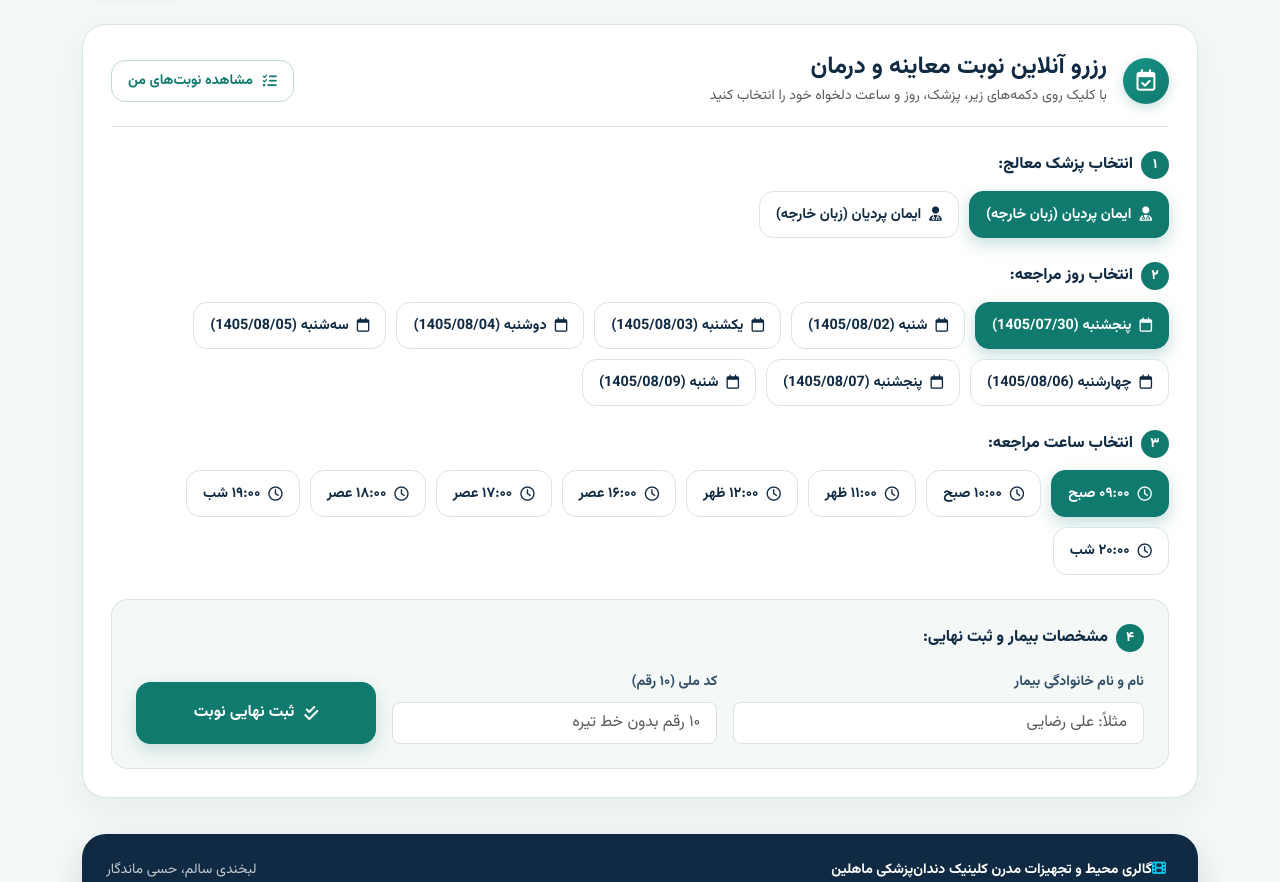
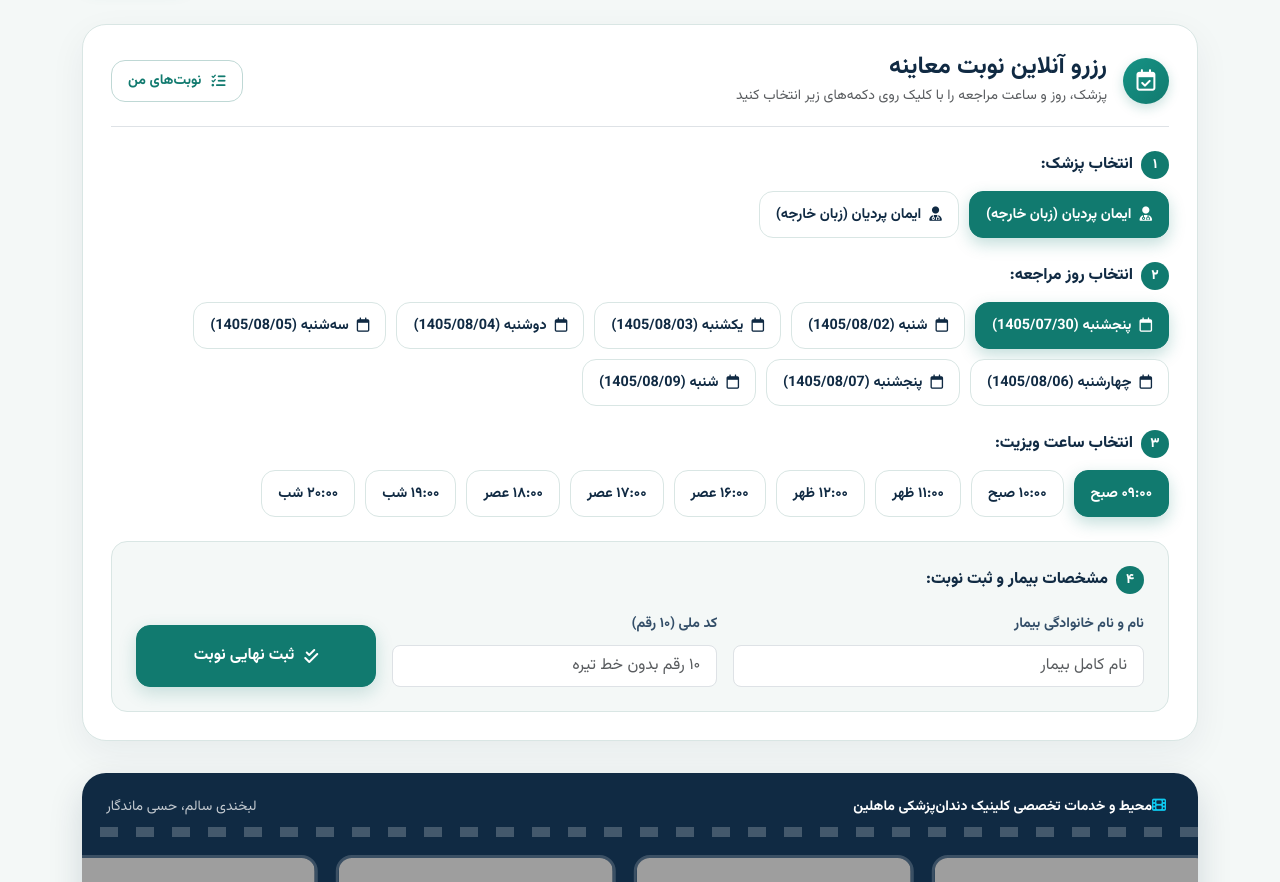
Before and after one commit to pakfetratkamran/mahlin-clinic, a Django app: page /book/ in a window 1280 px wide. Shown: the part 103-985 px from the top of the page. Run offline with Django 5.2, Linux system fonts and the light colour scheme; a user stored in the database is signed in; data comes from the database, SQL or seed files in the repository; grey boxes are pictures that could not be loaded.

Commit message:
Update book.html

```diff
--- a/templates/book.html
+++ b/templates/book.html
@@ -12,7 +12,6 @@
         box-shadow: 0 12px 36px rgba(16, 42, 67, 0.06);
     }
 
-    /* دکمه‌های انتخاب بالا (پزشک، روز، ساعت) */
     .choice-grid {
         display: flex;
         flex-wrap: wrap;
@@ -68,18 +67,18 @@
         justify-content: center;
     }
 
-    /* نوار فیلمی متحرک عکس‌های دندان‌پزشکی در پایین صفحه */
+    /* نوار فیلمی متحرک عکس‌های دندان‌پزشکی در پایین دکمه‌ها */
     .cinema-section {
-        margin-top: 36px;
+        margin-top: 32px;
         background: var(--mahlin-navy);
         border-radius: 24px;
-        padding: 24px 0;
+        padding: 22px 0;
         overflow: hidden;
         position: relative;
         box-shadow: 0 14px 34px rgba(16, 42, 67, 0.15);
     }
 
-    .film- perforation {
+    .film-perforation {
         height: 10px;
         background-image: repeating-linear-gradient(to left, rgba(255,255,255,0.22) 0, rgba(255,255,255,0.22) 18px, transparent 18px, transparent 36px);
         margin: 8px 0;
@@ -89,7 +88,7 @@
         display: flex;
         gap: 18px;
         width: max-content;
-        animation: scrollFilm 32s linear infinite;
+        animation: scrollFilm 30s linear infinite;
         padding: 10px 18px;
     }
 
@@ -98,8 +97,8 @@
     }
 
     .film-frame {
-        width: 290px;
-        height: 185px;
+        width: 280px;
+        height: 180px;
         border-radius: 16px;
         overflow: hidden;
         position: relative;
@@ -111,11 +110,6 @@
         width: 100%;
         height: 100%;
         object-fit: cover;
-        transition: transform 0.4s ease;
-    }
-
-    .film-frame:hover img {
-        transform: scale(1.07);
     }
 
     .film-caption {
@@ -123,7 +117,7 @@
         bottom: 0;
         right: 0;
         left: 0;
-        background: linear-gradient(transparent, rgba(16, 42, 67, 0.88));
+        background: linear-gradient(transparent, rgba(16, 42, 67, 0.9));
         color: #fff;
         padding: 10px 14px 8px;
         font-size: 0.82rem;
@@ -140,7 +134,7 @@
 {% block content %}
 <div class="container py-4">
 
-    <!-- بخش بالایی: تمام دکمه‌های انتخاب نوبت در یک قاب یکپارچه -->
+    <!-- بخش بالا: تمام دکمه‌های انتخاب نوبت -->
     <div class="booking-panel">
         <div class="d-flex flex-wrap justify-content-between align-items-center border-bottom pb-3 mb-4 gap-2">
             <div class="d-flex align-items-center gap-3">
@@ -148,103 +142,84 @@
                     <i class="fa-regular fa-calendar-check"></i>
                 </span>
                 <div>
-                    <h4 class="fw-bold mb-0" style="color: var(--mahlin-navy);">رزرو آنلاین نوبت معاینه و درمان</h4>
-                    <small class="text-muted">با کلیک روی دکمه‌های زیر، پزشک، روز و ساعت دلخواه خود را انتخاب کنید</small>
+                    <h4 class="fw-bold mb-0" style="color: var(--mahlin-navy);">رزرو آنلاین نوبت معاینه</h4>
+                    <small class="text-muted">پزشک، روز و ساعت مراجعه را با کلیک روی دکمه‌های زیر انتخاب کنید</small>
                 </div>
             </div>
             <a href="/patient-panel/" class="btn-mahlin-outline py-2 px-3" style="font-size: 0.88rem;">
-                <i class="fa-solid fa-list-check"></i> مشاهده نوبت‌های من
+                <i class="fa-solid fa-list-check"></i> نوبت‌های من
             </a>
         </div>
 
-        {% if messages %}
-            {% for message in messages %}
-            <div class="alert alert-warning rounded-3 small mb-3">{{ message }}</div>
-            {% endfor %}
-        {% endif %}
-
         {% if form.errors %}
         <div class="alert alert-danger rounded-3 small mb-3">
-            <i class="fa-solid fa-triangle-exclamation ms-1"></i>
-            لطفاً موارد زیر را بررسی کنید:
             {% for field, errors in form.errors.items %}
                 {% for err in errors %}<div>• {{ err }}</div>{% endfor %}
             {% endfor %}
         </div>
         {% endif %}
 
-        <form method="POST" id="quickBookForm">
+        <form method="POST">
             {% csrf_token %}
-            <!-- فیلدهای مخفی متصل به بک‌اند -->
             <input type="hidden" name="doctor" id="selectedDoctorInput" required>
             <input type="hidden" name="date" id="selectedDateInput" required>
             <input type="hidden" name="time" id="selectedTimeInput" required>
 
-            <!-- ۱. دکمه‌های انتخاب پزشک -->
+            <!-- ۱. انتخاب پزشک -->
             <div class="mb-4">
-                <div class="step-title">
-                    <span class="step-num">۱</span> انتخاب پزشک معالج:
-                </div>
-                <div class="choice-grid" id="doctorButtonsBox">
+                <div class="step-title"><span class="step-num">۱</span> انتخاب پزشک:</div>
+                <div class="choice-grid">
                     {% if doctors %}
                         {% for doc in doctors %}
-                        <button type="button" class="choice-btn doc-btn" data-id="{{ doc.id }}" onclick="pickDoctor('{{ doc.id }}', this)">
-                            <i class="fa-solid fa-user-doctor"></i>
-                            <span>{{ doc.name }} ({{ doc.specialty }})</span>
+                        <button type="button" class="choice-btn doc-btn" onclick="pickDoctor('{{ doc.id }}', this)">
+                            <i class="fa-solid fa-user-doctor"></i> {{ doc.name }} ({{ doc.specialty }})
                         </button>
                         {% endfor %}
                     {% elif form.doctor %}
                         {% for doc in form.doctor.field.queryset %}
-                        <button type="button" class="choice-btn doc-btn" data-id="{{ doc.id }}" onclick="pickDoctor('{{ doc.id }}', this)">
-                            <i class="fa-solid fa-user-doctor"></i>
-                            <span>{{ doc.name }} ({{ doc.specialty }})</span>
+                        <button type="button" class="choice-btn doc-btn" onclick="pickDoctor('{{ doc.id }}', this)">
+                            <i class="fa-solid fa-user-doctor"></i> {{ doc.name }} ({{ doc.specialty }})
                         </button>
                         {% empty %}
-                        <div class="text-danger small">هنوز پزشکی در پنل مدیریت ثبت یا فعال نشده است.</div>
+                        <div class="text-danger small">لطفاً ابتدا از پنل مدیریت حداقل یک پزشک اضافه کنید.</div>
                         {% endfor %}
                     {% endif %}
                 </div>
             </div>
 
-            <!-- ۲. دکمه‌های انتخاب روز مراجعه (محاسبه خودکار تاریخ شمسی روزهای آینده) -->
+            <!-- ۲. انتخاب روز -->
             <div class="mb-4">
-                <div class="step-title">
-                    <span class="step-num">۲</span> انتخاب روز مراجعه:
-                </div>
+                <div class="step-title"><span class="step-num">۲</span> انتخاب روز مراجعه:</div>
                 <div class="choice-grid" id="dayButtonsBox"></div>
             </div>
 
-            <!-- ۳. دکمه‌های انتخاب ساعت ویزیت -->
+            <!-- ۳. انتخاب ساعت -->
             <div class="mb-4">
-                <div class="step-title">
-                    <span class="step-num">۳</span> انتخاب ساعت مراجعه:
-                </div>
-                <div class="choice-grid" id="timeButtonsBox">
-                    <button type="button" class="choice-btn time-btn" onclick="pickTime('09:00', this)"><i class="fa-regular fa-clock"></i> ۰۹:۰۰ صبح</button>
-                    <button type="button" class="choice-btn time-btn" onclick="pickTime('10:00', this)"><i class="fa-regular fa-clock"></i> ۱۰:۰۰ صبح</button>
-                    <button type="button" class="choice-btn time-btn" onclick="pickTime('11:00', this)"><i class="fa-regular fa-clock"></i> ۱۱:۰۰ ظهر</button>
-                    <button type="button" class="choice-btn time-btn" onclick="pickTime('12:00', this)"><i class="fa-regular fa-clock"></i> ۱۲:۰۰ ظهر</button>
-                    <button type="button" class="choice-btn time-btn" onclick="pickTime('16:00', this)"><i class="fa-regular fa-clock"></i> ۱۶:۰۰ عصر</button>
-                    <button type="button" class="choice-btn time-btn" onclick="pickTime('17:00', this)"><i class="fa-regular fa-clock"></i> ۱۷:۰۰ عصر</button>
-                    <button type="button" class="choice-btn time-btn" onclick="pickTime('18:00', this)"><i class="fa-regular fa-clock"></i> ۱۸:۰۰ عصر</button>
-                    <button type="button" class="choice-btn time-btn" onclick="pickTime('19:00', this)"><i class="fa-regular fa-clock"></i> ۱۹:۰۰ شب</button>
-                    <button type="button" class="choice-btn time-btn" onclick="pickTime('20:00', this)"><i class="fa-regular fa-clock"></i> ۲۰:۰۰ شب</button>
+                <div class="step-title"><span class="step-num">۳</span> انتخاب ساعت ویزیت:</div>
+                <div class="choice-grid">
+                    <button type="button" class="choice-btn time-btn" onclick="pickTime('09:00', this)">۰۹:۰۰ صبح</button>
+                    <button type="button" class="choice-btn time-btn" onclick="pickTime('10:00', this)">۱۰:۰۰ صبح</button>
+                    <button type="button" class="choice-btn time-btn" onclick="pickTime('11:00', this)">۱۱:۰۰ ظهر</button>
+                    <button type="button" class="choice-btn time-btn" onclick="pickTime('12:00', this)">۱۲:۰۰ ظهر</button>
+                    <button type="button" class="choice-btn time-btn" onclick="pickTime('16:00', this)">۱۶:۰۰ عصر</button>
+                    <button type="button" class="choice-btn time-btn" onclick="pickTime('17:00', this)">۱۷:۰۰ عصر</button>
+                    <button type="button" class="choice-btn time-btn" onclick="pickTime('18:00', this)">۱۸:۰۰ عصر</button>
+                    <button type="button" class="choice-btn time-btn" onclick="pickTime('19:00', this)">۱۹:۰۰ شب</button>
+                    <button type="button" class="choice-btn time-btn" onclick="pickTime('20:00', this)">۲۰:۰۰ شب</button>
                 </div>
             </div>
 
-            <!-- ۴. مشخصات بیمار و دکمه ثبت نهایی -->
+            <!-- ۴. مشخصات بیمار -->
             <div class="p-3 p-md-4 rounded-4" style="background: var(--mahlin-bg); border: 1px solid var(--mahlin-border);">
-                <div class="step-title mb-3">
-                    <span class="step-num">۴</span> مشخصات بیمار و ثبت نهایی:
-                </div>
+                <div class="step-title mb-3"><span class="step-num">۴</span> مشخصات بیمار و ثبت نوبت:</div>
                 <div class="row g-3 align-items-end">
                     <div class="col-12 col-md-5">
                         <label class="form-label small fw-bold">نام و نام خانوادگی بیمار</label>
-                        <input type="text" name="name" value="{{ patient.name|default:'' }}" class="form-control form-control-lg fs-6 rounded-3" placeholder="مثلاً: علی رضایی" required>
+                        <input type="text" name="name" class="form-control form-control-lg fs-6 rounded-3" placeholder="نام کامل بیمار" required>
                     </div>
                     <div class="col-12 col-md-4">
                         <label class="form-label small fw-bold">کد ملی (۱۰ رقم)</label>
-                        <input type="text" name="national_id" value="{{ patient.national_id|default:'' }}" maxlength="10" pattern="\d{10}" class="form-control form-control-lg fs-6 rounded-3" placeholder="۱۰ رقم بدون خط تیره" required>
+                        <input type="text" name="national_id" maxlength="10" pattern="\d{10}" class="form-control form-control-lg fs-6 rounded-3" placeholder="۱۰ رقم بدون خط تیره" required>
                     </div>
                     <div class="col-12 col-md-3 d-grid">
                         <button type="submit" class="btn-mahlin-primary py-3">
@@ -256,60 +231,56 @@
         </form>
     </div>
 
-    <!-- بخش پایینی: گالری فیلمی متحرک از محیط و خدمات دندان‌پزشکی -->
+    <!-- بخش پایین: رد شدن فیلمی عکس‌های دندان‌پزشکی -->
     <div class="cinema-section">
         <div class="px-4 mb-2 d-flex justify-content-between align-items-center text-white">
-            <span class="fw-bold small"><i class="fa-solid fa-film ms-2 text-info"></i>گالری محیط و تجهیزات مدرن کلینیک دندان‌پزشکی ماهلین</span>
+            <span class="fw-bold small"><i class="fa-solid fa-film ms-2 text-info"></i>محیط و خدمات تخصصی کلینیک دندان‌پزشکی ماهلین</span>
             <span class="small opacity-75">لبخندی سالم، حسی ماندگار</span>
         </div>
         <div class="film-perforation"></div>
-
         <div class="film-track" dir="ltr">
-            <!-- سری اول تصاویر -->
             <div class="film-frame">
-                <img src="https://images.unsplash.com/photo-1629909613654-28e377c37b09?auto=format&fit=crop&w=700&q=80" alt="یونیت دندان‌پزشکی مدرن">
-                <div class="film-caption" dir="rtl">اتاق‌های درمان VIP و کاملاً استریل</div>
+                <img src="https://images.unsplash.com/photo-1629909613654-28e377c37b09?auto=format&fit=crop&w=700&q=80" alt="کلینیک ماهلین">
+                <div class="film-caption" dir="rtl">اتاق‌های درمان مجهز و استریل</div>
             </div>
             <div class="film-frame">
                 <img src="https://images.unsplash.com/photo-1606811841689-23dfddce3e95?auto=format&fit=crop&w=700&q=80" alt="اصلاح طرح لبخند">
-                <div class="film-caption" dir="rtl">طراحی دیجیتال لبخند و لمینت سرامیکی</div>
+                <div class="film-caption" dir="rtl">اصلاح طرح لبخند و لمینت سرامیکی</div>
             </div>
             <div class="film-frame">
-                <img src="https://images.unsplash.com/photo-1588776814546-1ffcf47267a5?auto=format&fit=crop&w=700&q=80" alt="معاینه تخصصی دندان">
-                <div class="film-caption" dir="rtl">معاینه دقیق با تجهیزات تصویربرداری پیشرفته</div>
+                <img src="https://images.unsplash.com/photo-1588776814546-1ffcf47267a5?auto=format&fit=crop&w=700&q=80" alt="معاینه دندان">
+                <div class="film-caption" dir="rtl">معاینه دقیق با تجهیزات دیجیتال</div>
             </div>
             <div class="film-frame">
-                <img src="https://images.unsplash.com/photo-1598256989800-fe5f95da9787?auto=format&fit=crop&w=700&q=80" alt="ایمپلنت و جراحی">
-                <div class="film-caption" dir="rtl">کاشت ایمپلنت بدون درد با متد دیجیتال</div>
+                <img src="https://images.unsplash.com/photo-1598256989800-fe5f95da9787?auto=format&fit=crop&w=700&q=80" alt="ایمپلنت">
+                <div class="film-caption" dir="rtl">کاشت تخصصی ایمپلنت بدون درد</div>
             </div>
             <div class="film-frame">
-                <img src="https://images.unsplash.com/photo-1609840114035-3c981b782dfe?auto=format&fit=crop&w=700&q=80" alt="تجهیزات دندانپزشکی">
-                <div class="film-caption" dir="rtl">استریلیزاسیون چندمرحله‌ای ابزارهای درمانی</div>
+                <img src="https://images.unsplash.com/photo-1609840114035-3c981b782dfe?auto=format&fit=crop&w=700&q=80" alt="تجهیزات مدرن">
+                <div class="film-caption" dir="rtl">استریلیزاسیون پیشرفته ابزارها</div>
             </div>
-
-            <!-- تکرار تصاویر برای حرکت بی‌نهایت و بدون وقفه فیلمی -->
+            <!-- تکرار برای حرکت پیوسته -->
             <div class="film-frame">
-                <img src="https://images.unsplash.com/photo-1629909613654-28e377c37b09?auto=format&fit=crop&w=700&q=80" alt="یونیت دندان‌پزشکی مدرن">
-                <div class="film-caption" dir="rtl">اتاق‌های درمان VIP و کاملاً استریل</div>
+                <img src="https://images.unsplash.com/photo-1629909613654-28e377c37b09?auto=format&fit=crop&w=700&q=80" alt="کلینیک ماهلین">
+                <div class="film-caption" dir="rtl">اتاق‌های درمان مجهز و استریل</div>
             </div>
             <div class="film-frame">
                 <img src="https://images.unsplash.com/photo-1606811841689-23dfddce3e95?auto=format&fit=crop&w=700&q=80" alt="اصلاح طرح لبخند">
-                <div class="film-caption" dir="rtl">طراحی دیجیتال لبخند و لمینت سرامیکی</div>
+                <div class="film-caption" dir="rtl">اصلاح طرح لبخند و لمینت سرامیکی</div>
             </div>
             <div class="film-frame">
-                <img src="https://images.unsplash.com/photo-1588776814546-1ffcf47267a5?auto=format&fit=crop&w=700&q=80" alt="معاینه تخصصی دندان">
-                <div class="film-caption" dir="rtl">معاینه دقیق با تجهیزات تصویربرداری پیشرفته</div>
+                <img src="https://images.unsplash.com/photo-1588776814546-1ffcf47267a5?auto=format&fit=crop&w=700&q=80" alt="معاینه دندان">
+                <div class="film-caption" dir="rtl">معاینه دقیق با تجهیزات دیجیتال</div>
             </div>
             <div class="film-frame">
-                <img src="https://images.unsplash.com/photo-1598256989800-fe5f95da9787?auto=format&fit=crop&w=700&q=80" alt="ایمپلنت و جراحی">
-                <div class="film-caption" dir="rtl">کاشت ایمپلنت بدون درد با متد دیجیتال</div>
+                <img src="https://images.unsplash.com/photo-1598256989800-fe5f95da9787?auto=format&fit=crop&w=700&q=80" alt="ایمپلنت">
+                <div class="film-caption" dir="rtl">کاشت تخصصی ایمپلنت بدون درد</div>
             </div>
             <div class="film-frame">
-                <img src="https://images.unsplash.com/photo-1609840114035-3c981b782dfe?auto=format&fit=crop&w=700&q=80" alt="تجهیزات دندانپزشکی">
-                <div class="film-caption" dir="rtl">استریلیزاسیون چندمرحله‌ای ابزارهای درمانی</div>
+                <img src="https://images.unsplash.com/photo-1609840114035-3c981b782dfe?auto=format&fit=crop&w=700&q=80" alt="تجهیزات مدرن">
+                <div class="film-caption" dir="rtl">استریلیزاسیون پیشرفته ابزارها</div>
             </div>
         </div>
-
         <div class="film-perforation"></div>
     </div>
 
@@ -323,52 +294,39 @@ function pickDoctor(id, btn) {
     document.querySelectorAll('.doc-btn').forEach(b => b.classList.remove('active'));
     btn.classList.add('active');
 }
-
 function pickDate(shamsiStr, btn) {
     document.getElementById('selectedDateInput').value = shamsiStr;
     document.querySelectorAll('.day-btn').forEach(b => b.classList.remove('active'));
     btn.classList.add('active');
 }
-
 function pickTime(timeStr, btn) {
     document.getElementById('selectedTimeInput').value = timeStr;
     document.querySelectorAll('.time-btn').forEach(b => b.classList.remove('active'));
     btn.classList.add('active');
 }
-
-// تولید خودکار دکمه‌های ۱۰ روز آینده به تقویم شمسی دقیق
 document.addEventListener('DOMContentLoaded', function() {
     const dayBox = document.getElementById('dayButtonsBox');
     const fmtDate = new Intl.DateTimeFormat('fa-IR-u-nu-latn', { year: 'numeric', month: '2-digit', day: '2-digit' });
     const fmtWeekday = new Intl.DateTimeFormat('fa-IR', { weekday: 'long' });
-
-    let firstDaySelected = false;
+    let firstSelected = false;
     for (let i = 0; i < 10; i++) {
         const d = new Date();
         d.setDate(d.getDate() + i);
-        const weekdayName = fmtWeekday.format(d);
-        if (weekdayName === 'جمعه') continue; // حذف جمعه‌ها
-
-        const shamsiDate = fmtDate.format(d); // فرمت دقیق 1405/08/01
+        const wName = fmtWeekday.format(d);
+        if (wName === 'جمعه') continue;
+        const sDate = fmtDate.format(d);
         const btn = document.createElement('button');
         btn.type = 'button';
         btn.className = 'choice-btn day-btn';
-        btn.innerHTML = `<i class="fa-regular fa-calendar"></i> <span>${weekdayName} (${shamsiDate})</span>`;
-        btn.onclick = function() { pickDate(shamsiDate, btn); };
+        btn.innerHTML = `<i class="fa-regular fa-calendar"></i> ${wName} (${sDate})`;
+        btn.onclick = function() { pickDate(sDate, btn); };
         dayBox.appendChild(btn);
-
-        if (!firstDaySelected) {
-            pickDate(shamsiDate, btn);
-            firstDaySelected = true;
-        }
+        if (!firstSelected) { pickDate(sDate, btn); firstSelected = true; }
     }
-
-    // انتخاب پیش‌فرض اولین پزشک و اولین ساعت برای راحتی کاربر
-    const firstDoc = document.querySelector('.doc-btn');
-    if (firstDoc) firstDoc.click();
-
-    const firstTime = document.querySelector('.time-btn');
-    if (firstTime) firstTime.click();
+    const fDoc = document.querySelector('.doc-btn');
+    if (fDoc) fDoc.click();
+    const fTime = document.querySelector('.time-btn');
+    if (fTime) fTime.click();
 });
 </script>
 {% endblock %}
```
